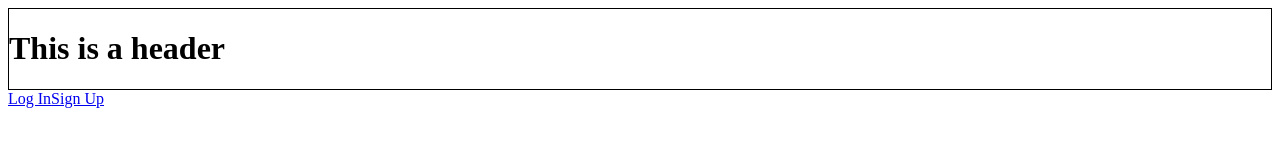
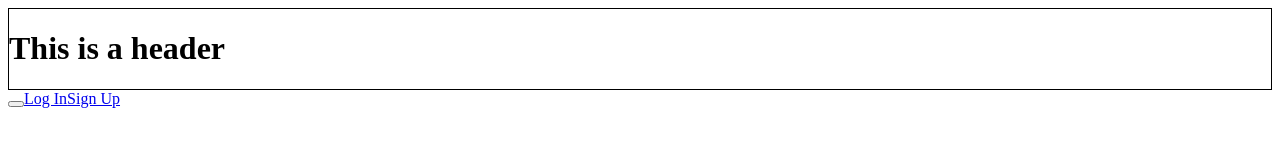
Before and after one commit to markkang98/bbusa-attendance-react, a React app: page / in a window 1280 px wide. Shown: the top 160 px of the page. Built offline with nearby package versions, Linux system fonts and the light colour scheme.

Commit message:
test added for ec2 api

```diff
--- a/src/view/home/home.js
+++ b/src/view/home/home.js
@@ -3,11 +3,32 @@ import './home.css'
 import Header from 'components/header/Header'
 import { Link } from 'react-router-dom';
 
+
+
 class Home extends React.Component{
+    constructor(props){
+        super(props)
+        this.state = {message: ''}
+    }
+    getTrial(){
+         fetch("https://ec2-54-162-54-1.compute-1.amazonaws.com:8443/trial?name=mark",{
+            // fetch("https://localhost:8443/trial?name=mark",{
+            method: 'GET',
+            credentials: "include",
+            mode: "cors"
+        })
+        .then(res => res.text()).then((response)=>{
+            console.log(response)
+            this.setState({message: response})
+        })
+    }
+
     render(){
         return(
             <div>
                 <Header/>
+                <button onClick = {this.getTrial.bind(this)}></button>
+                {this.state.message}
                 <Link to = "/login">Log In</Link>
                 <Link to = '/signup'>Sign Up</Link>
             </div>
```
